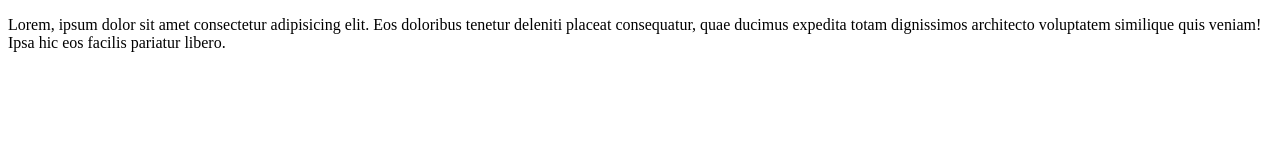
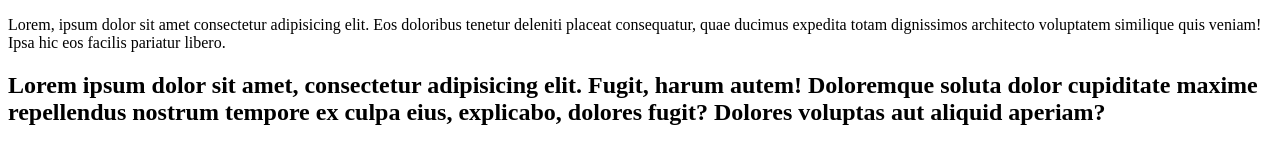
Before and after one commit to anchome/iniciacion-a-git-github, a plain HTML site: page assets/prueba.html in a window 1280 px wide. Drawn offline with Linux system fonts and the light colour scheme.

Commit message:
add new <h2>

```diff
--- a/assets/prueba.html
+++ b/assets/prueba.html
@@ -13,5 +13,7 @@
       dignissimos architecto voluptatem similique quis veniam! Ipsa hic eos
       facilis pariatur libero.
     </p>
+    <h2>Lorem ipsum dolor sit amet, consectetur adipisicing elit. Fugit, harum autem! Doloremque soluta dolor cupiditate maxime repellendus nostrum tempore ex culpa eius, explicabo, dolores fugit? Dolores voluptas aut aliquid aperiam?
+    </h2>
   </body>
 </html>
```
